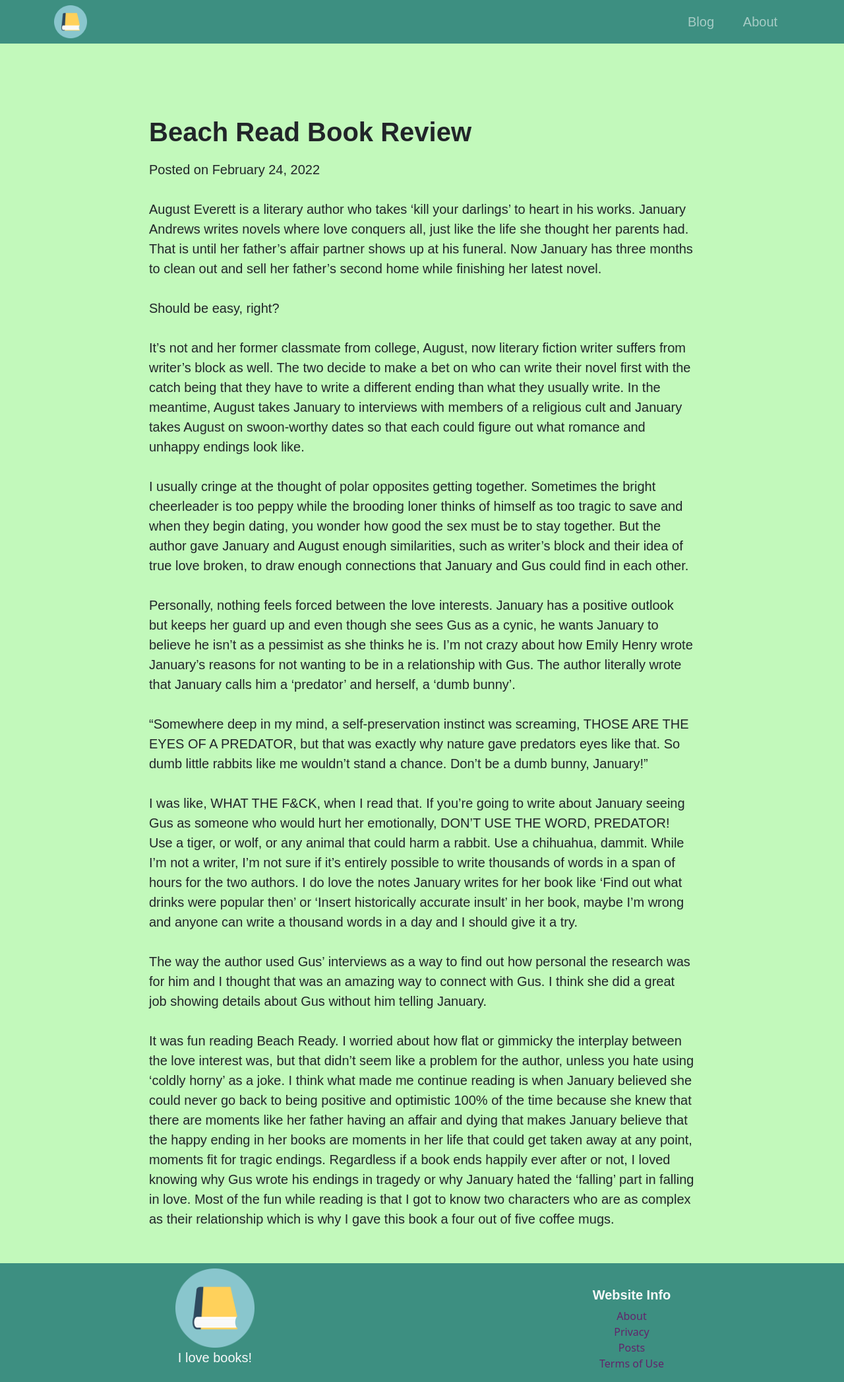
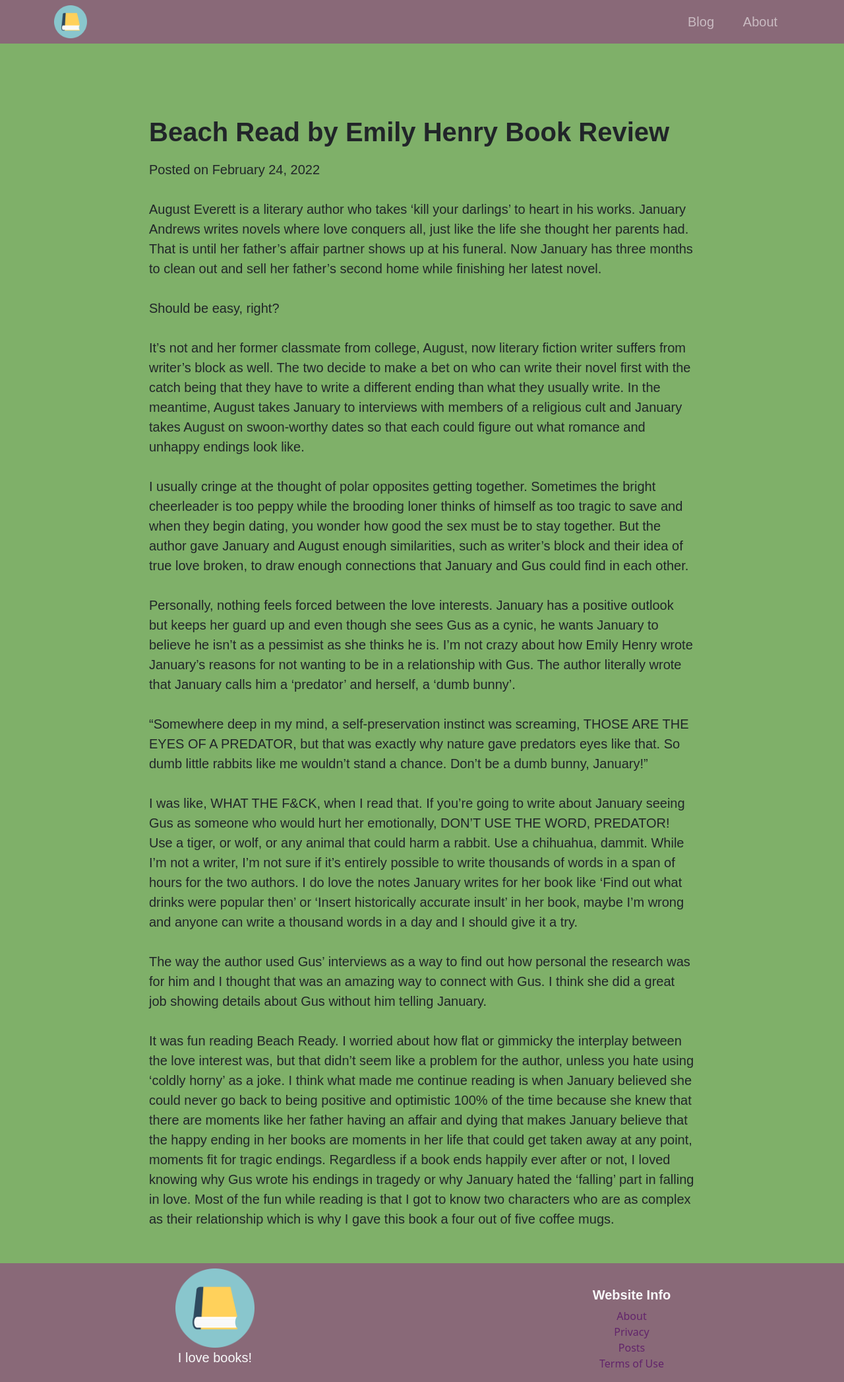
Before and after one commit to CGitHubJ/CGitHubJ.github.io, a Jekyll site: the page built from _posts/2022-02-24-beach-read-book-review.md, in a window 1280 px wide. Shown: the whole page at 66% size. Built offline with Jekyll 4.4.1, drawn with Linux system fonts in a browser that asks for light colours; some web fonts are replaced.

Commit message:
Theme color update

```diff
--- a/_posts/2022-02-24-beach-read-book-review.md
+++ b/_posts/2022-02-24-beach-read-book-review.md
@@ -1,6 +1,6 @@
 ---
 layout: post
-title: "Beach Read Book Review"
+title: "Beach Read by Emily Henry Book Review"
 date: 2022-02-24 19:41:50
 categories: review
 permalink: beach-read-book-review
--- a/assets/css/theme-colors.css
+++ b/assets/css/theme-colors.css
@@ -1,14 +1,20 @@
 .theme-colors {
-    background-color: #3D8F81;
+    background-color: #896978;
+   /* background-color: #7ca5b8; */
+    /*background-color: #3D8F81; */
 }
 
 .primary-theme-color {
-    background-color: #C2F9BB;
+
+   background-color: #7fb069;
+   /* background-color: #C2F9BB;*/
     /* color: whitesmoke; */
 }
 
 .secondary-theme-color {
-    background-color: #247BA0;
+    background-color: #7ca5b8;
+   /* background-color: #896978;*/
+  /*  background-color: #247BA0; */
     color: whitesmoke;
     outline: 1px solid transparent;
 
@@ -25,6 +31,8 @@
 }
 
 .accent-theme-color {
-    /* background-color: #083f5c; */
-    background-color: #078b00;
+    background-color: #083f5c;
+
 }
+ ;
+    /*background-color: #078b00;*/
```
Also changed, not shown: _posts/2022-03-03-a-marvellous-light-book-review copy.md (+0 -2 lines).
